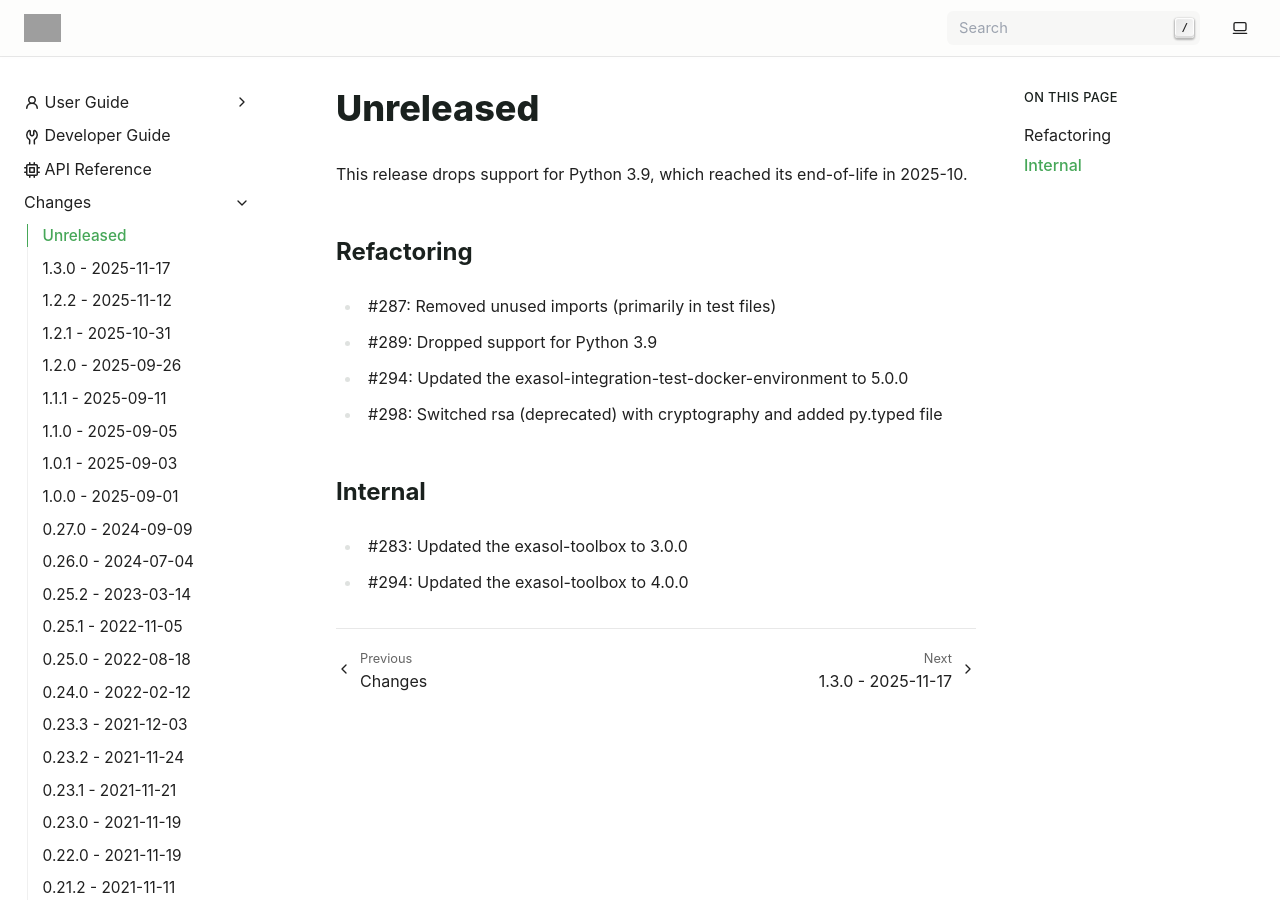
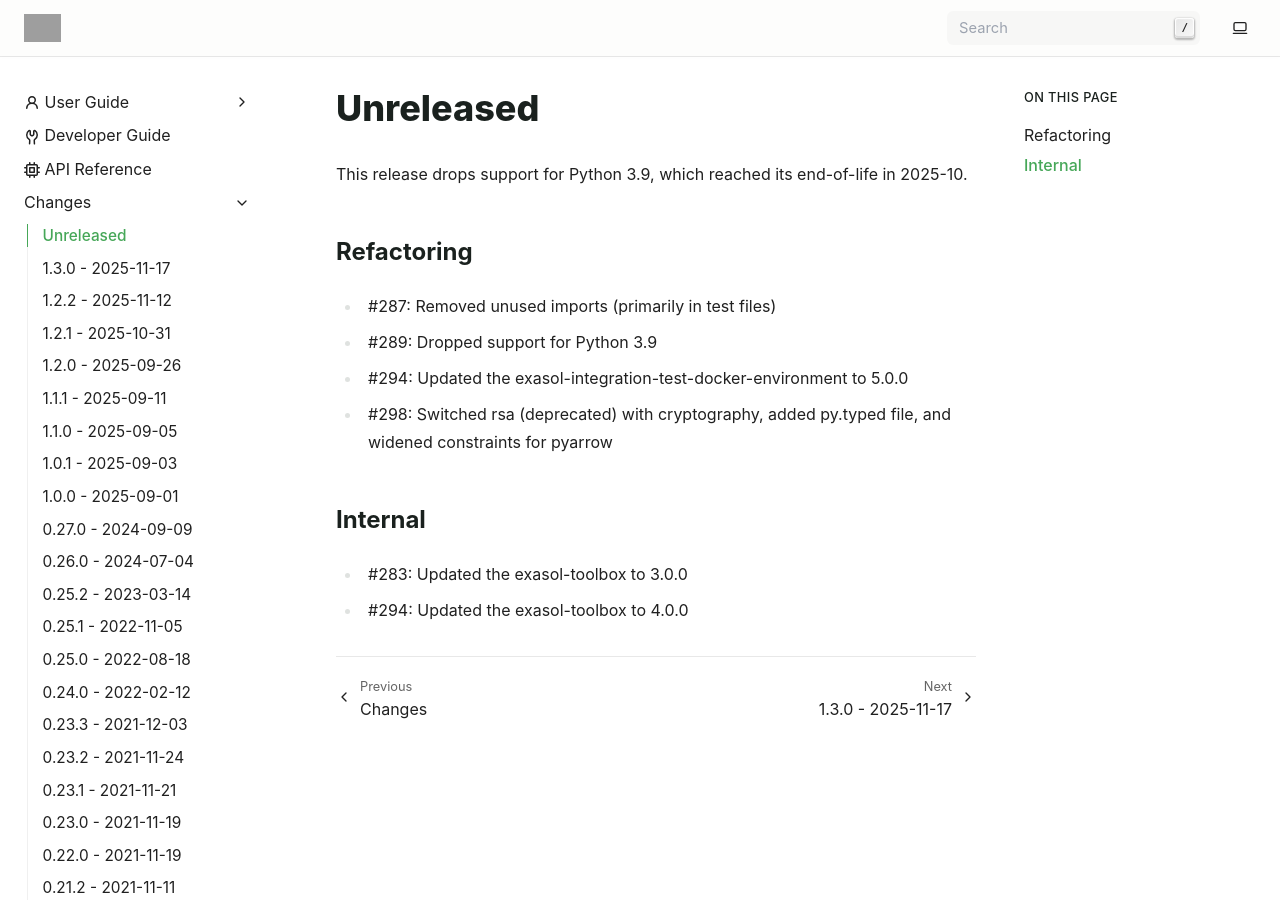
Before and after one commit to exasol/pyexasol, a Sphinx documentation site: the page built from doc/changes/unreleased.md, in a window 1280 px wide and 900 px high. Built offline with Sphinx 7.4.7, drawn with Linux system fonts in a browser that asks for light colours; grey boxes are pictures that could not be loaded.

Commit message:
Add leeway to pyarrow

```diff
--- a/doc/changes/unreleased.md
+++ b/doc/changes/unreleased.md
@@ -7,7 +7,7 @@
 * #287: Removed unused imports (primarily in test files)
 * #289: Dropped support for Python 3.9
 * #294: Updated the exasol-integration-test-docker-environment to 5.0.0
-* #298: Switched rsa (deprecated) with cryptography and added py.typed file
+* #298: Switched rsa (deprecated) with cryptography, added py.typed file, and widened constraints for pyarrow
 
 ## Internal
 
--- a/pyproject.toml
+++ b/pyproject.toml
@@ -56,7 +56,9 @@
 pandas = { version = "^2", optional = true}
 polars = { version = "^1.10", optional = true }
 pproxy = { version = "*", optional = true }
-pyarrow = { version = "^21.0.0", optional = true}
+# The pyarrow package rapidly increases the major version, not the minor version.
+# So, we want to give a bit of leeway here.
+pyarrow = { version = ">=21.0.0,<25.0.0", optional = true}
 python-rapidjson = { version = "*", optional = true }
 ujson = { version = "*", optional = true }
 
```
Also changed, not shown: 1 other file.
